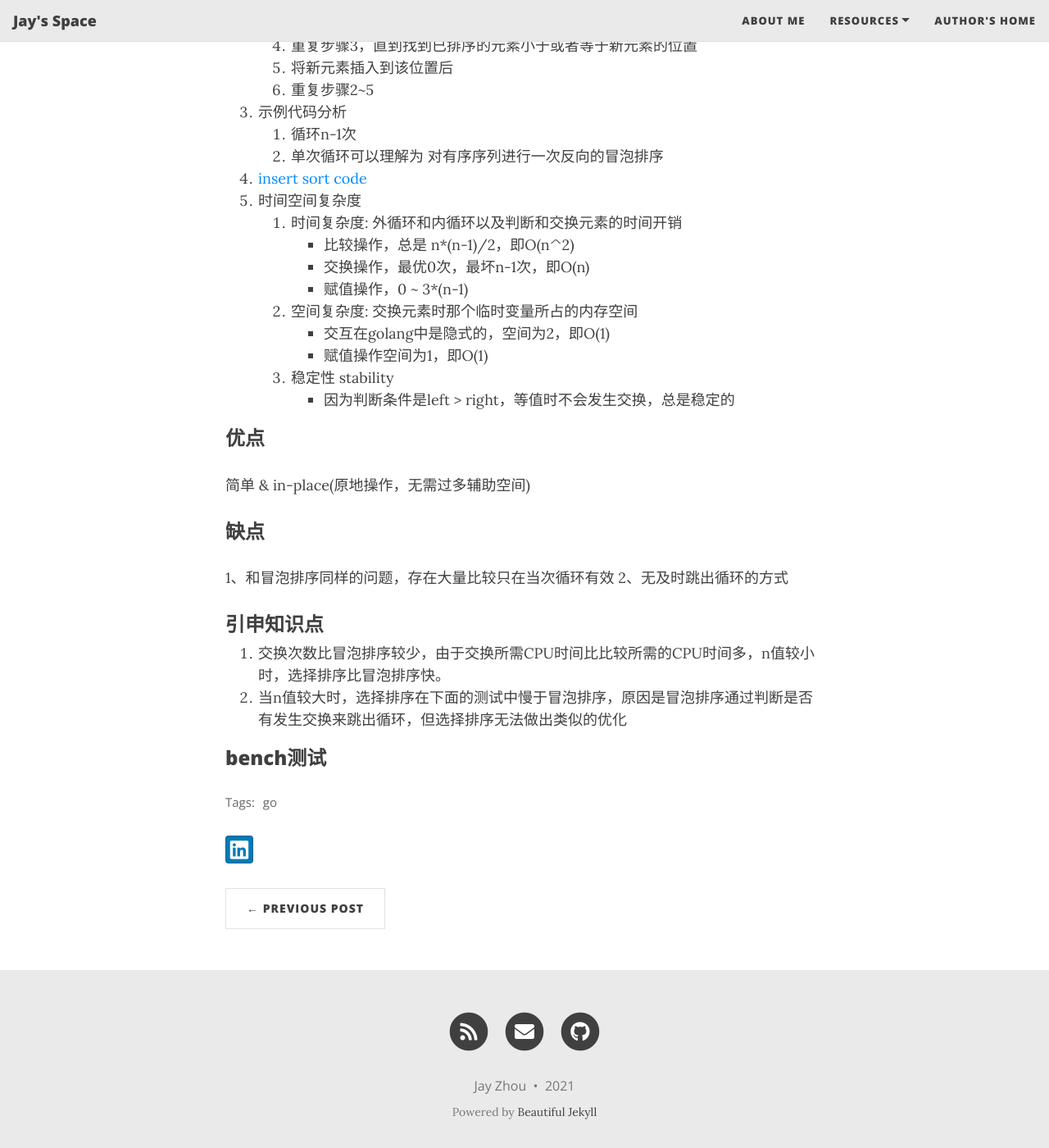
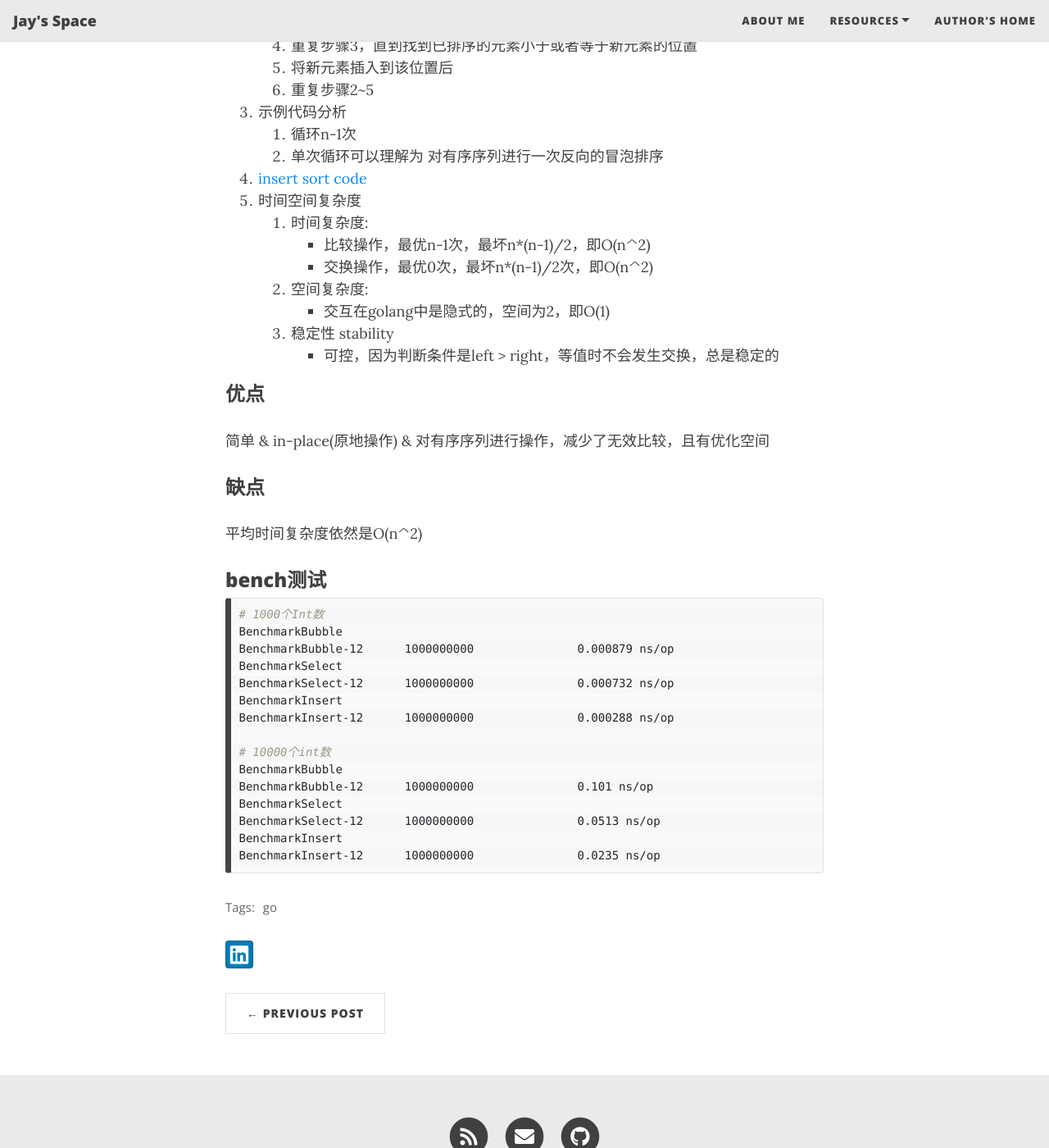
Before and after one commit to jayzhou215/jayzhou215.github.io, a Jekyll site: the page built from _posts/2021-06-02-insert_sort.md, in a window 1280 px wide and 1400 px high, scrolled down 404 px. Shown: the whole window at 82% size. Built offline with Jekyll 4.4.1, drawn with Linux system fonts in a browser that asks for light colours; nearby versions of some CDN libraries.

Commit message:
update insert

````diff
--- a/_posts/2021-06-02-insert_sort.md
+++ b/_posts/2021-06-02-insert_sort.md
@@ -20,25 +20,35 @@ comments: true
     2. 单次循环可以理解为 对有序序列进行一次反向的冒泡排序
 3. [insert sort code](../algorithm/sort/sort_test.go)
 4. 时间空间复杂度
-    1. 时间复杂度: 外循环和内循环以及判断和交换元素的时间开销
-        * 比较操作，总是 n*(n-1)/2，即O(n^2)
-        * 交换操作，最优0次，最坏n-1次，即O(n)
-        * 赋值操作，0 ~ 3*(n-1)
-    2. 空间复杂度: 交换元素时那个临时变量所占的内存空间
+    1. 时间复杂度:
+        * 比较操作，最优n-1次，最坏n*(n-1)/2，即O(n^2)
+        * 交换操作，最优0次，最坏n*(n-1)/2次，即O(n^2)
+    2. 空间复杂度:
         * 交互在golang中是隐式的，空间为2，即O(1)
-        * 赋值操作空间为1，即O(1)
     3. 稳定性 stability
-        * 因为判断条件是left > right，等值时不会发生交换，总是稳定的
+        * 可控，因为判断条件是left > right，等值时不会发生交换，总是稳定的
 
 ### 优点
-简单 & in-place(原地操作，无需过多辅助空间)
+简单 & in-place(原地操作) & 对有序序列进行操作，减少了无效比较，且有优化空间
 
 ### 缺点
-1、和冒泡排序同样的问题，存在大量比较只在当次循环有效
-2、无及时跳出循环的方式
-
-### 引申知识点
-1. 交换次数比冒泡排序较少，由于交换所需CPU时间比比较所需的CPU时间多，n值较小时，选择排序比冒泡排序快。
-2. 当n值较大时，选择排序在下面的测试中慢于冒泡排序，原因是冒泡排序通过判断是否有发生交换来跳出循环，但选择排序无法做出类似的优化
+平均时间复杂度依然是O(n^2)
 
 ### bench测试
+```sh
+# 1000个Int数
+BenchmarkBubble
+BenchmarkBubble-12    	1000000000	         0.000879 ns/op
+BenchmarkSelect
+BenchmarkSelect-12    	1000000000	         0.000732 ns/op
+BenchmarkInsert
+BenchmarkInsert-12    	1000000000	         0.000288 ns/op
+
+# 10000个int数
+BenchmarkBubble
+BenchmarkBubble-12    	1000000000	         0.101 ns/op
+BenchmarkSelect
+BenchmarkSelect-12    	1000000000	         0.0513 ns/op
+BenchmarkInsert
+BenchmarkInsert-12    	1000000000	         0.0235 ns/op
+```
````
Also changed, not shown: _posts/2021-06-01-selection_sort.md (+4 -4 lines), 1 other file.
